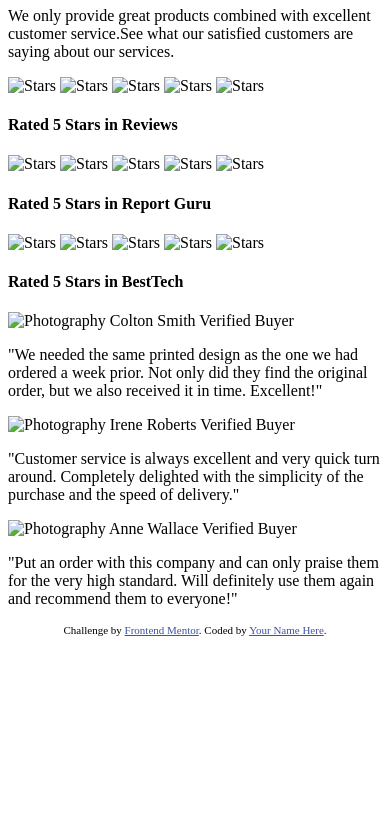
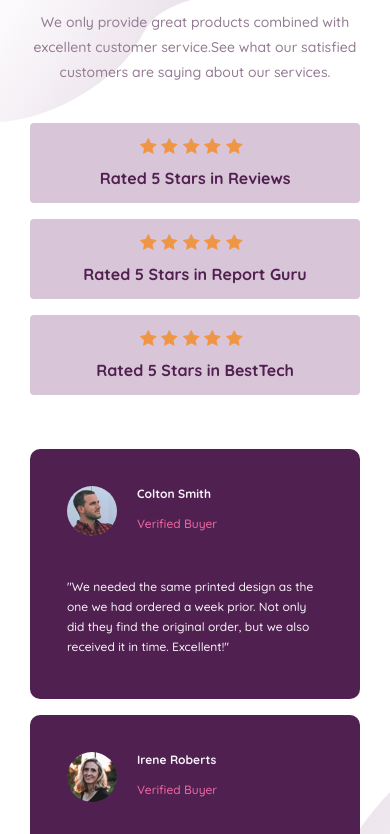
Before and after one commit to sebasvasquez0489/Reto-Social-proof-section-Frontend-Mentor, a plain HTML site: page index.html in a window 390 px wide. Shown: the part 110-944 px from the top of the page. Before the commit the page ends 844 px from the top, so only its background shows below. Drawn offline with Linux system fonts and the light colour scheme.

Commit message:
Estilos para mobile

```diff
--- a/index.html
+++ b/index.html
@@ -51,7 +51,7 @@
       <section class="cards card1">
         <img src="/images/image-colton.jpg" alt="Photography">
         <span class="name">Colton Smith </span>
-        <span>Verified Buyer</span>
+        <span class="status">Verified Buyer</span>
         <p>"We needed the same printed design as the one we had ordered a week prior.
           Not only did they find the original order, but we also received it in time.
           Excellent!"
@@ -60,7 +60,7 @@
       <section class="cards card2">
         <img src="/images/image-irene.jpg" alt="Photography">
         <span class="name">Irene Roberts</span>
-        <span>Verified Buyer</span>
+        <span class="status">Verified Buyer</span>
         <p>"Customer service is always excellent and very quick turn around. Completely
           delighted with the simplicity of the purchase and the speed of delivery."
         </p>
@@ -68,7 +68,7 @@
       <section class="cards card3">
         <img src="/images/image-anne.jpg" alt="Photography">
         <span class="name">Anne Wallace</span>
-        <span>Verified Buyer</span>
+        <span class="status">Verified Buyer</span>
         <p>"Put an order with this company and can only praise them for the very high
           standard. Will definitely use them again and recommend them to everyone!"
         </p>
--- a/style.css
+++ b/style.css
@@ -1,3 +1,139 @@
+
+@import url('https://fonts.googleapis.com/css2?family=Audiowide&family=League+Spartan:wght@400;500;700&family=Montserrat:wght@300&family=Quicksand:wght@300;500;700&display=swap');
+
+
+*{
+  margin: 0;
+  padding: 0;
+  box-sizing: border-box;
+}
+
+body {
+font-family: 'Quicksand', sans-serif;
+background: url(images/bg-pattern-top-mobile.svg), url(images/bg-pattern-bottom-mobile.svg);
+background-repeat: no-repeat;
+background-position: top left, bottom right;
+}
+.container {
+margin: 80px auto;
+display: flex;
+flex-direction: column;
+}
+/***-------- Header --------***/
+header {
+margin-bottom: 30px;
+}
+
+header h1 {
+color: hsl(300, 43%, 22%);
+font-size: 30px;
+font-weight: 700;
+line-height: 30px;
+text-align: center;
+margin: 0 64px 30px 64px;
+}
+
+header p {
+color: hsl(303, 10%, 53%);
+text-align: center;
+line-height: 25px;
+font-size: 14px;
+font-weight: 500;
+margin: 0 28px 0 28px;
+}
+
+/***-------- Stars --------***/
+.starsContainer {
+display: flex;
+flex-direction: column;
+align-items: center;
+margin-bottom: 30px;
+}
+.stars {
+background-color: hsl(300, 19%, 81%);
+border-radius: 4px;
+margin: 8px 0;
+width: 330px;
+height: 80px;
+padding: 15px;
+font-weight: 700;
+color: hsl(300, 43%, 22%);
+display: flex;
+flex-direction: column;
+justify-content: space-between;
+align-items: center;
+}
+.stars .fivestar {
+min-width: 110px;
+}
+.stars .text  {
+min-width: 240px;
+text-align: center;
+}
+
+/***-------- Cards --------***/
+.cardsContainer {
+display: flex;
+flex-direction: column;
+justify-content: space-between;
+align-items: center;
+margin-bottom: 50px;
+}
+
+.cards {
+background-color: hsl(300, 43%, 22%);
+border-radius: 10px;
+max-width: 330px;
+height: 250px;
+padding: 37px;
+margin: 16px 24px 0px 24px;
+color: hsl(300, 24%, 96%);
+font-size: 12px;
+display: grid;
+grid-template-columns: 1fr 10fr;
+}
+.cards img {
+border-radius: 50%;
+width: 50px;
+margin-right: 20px;
+grid-column: 1 / 2;
+grid-row:  1 / 3;
+}
+.cards .name  {
+font-weight: 700;
+grid-column: 2 / 3;
+}
+.status {
+color: hsl(333, 80%, 67%);
+grid-column: 2 / 3;
+}
+.cards p {
+font-weight: 500;
+line-height: 20px;
+grid-column: 1 / 3;
+margin-top: 30px;
+}
+
+
+
+
+
+
+
+
+
+
+
+
+
+
+
+
+
+
+
+
+
 /***--- Footer ---***/
 .attribution {
    font-size: 11px;
```
Also changed, not shown: design/desktop-design.jpg (added), design/desktop-preview.jpg (added), design/mobile-design.jpg (added), images/bg-pattern-bottom-desktop.svg (added), images/bg-pattern-bottom-mobile.svg (added), images/bg-pattern-top-desktop.svg (added), images/bg-pattern-top-mobile.svg (added), images/favicon-32x32.png (added), images/icon-star.svg (added), images/image-anne.jpg (added), images/image-colton.jpg (added), images/image-irene.jpg (added).
